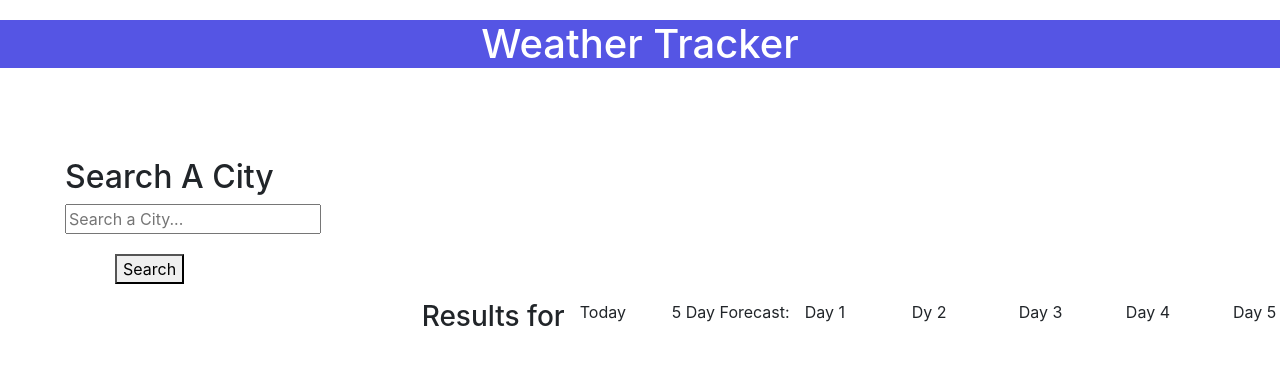
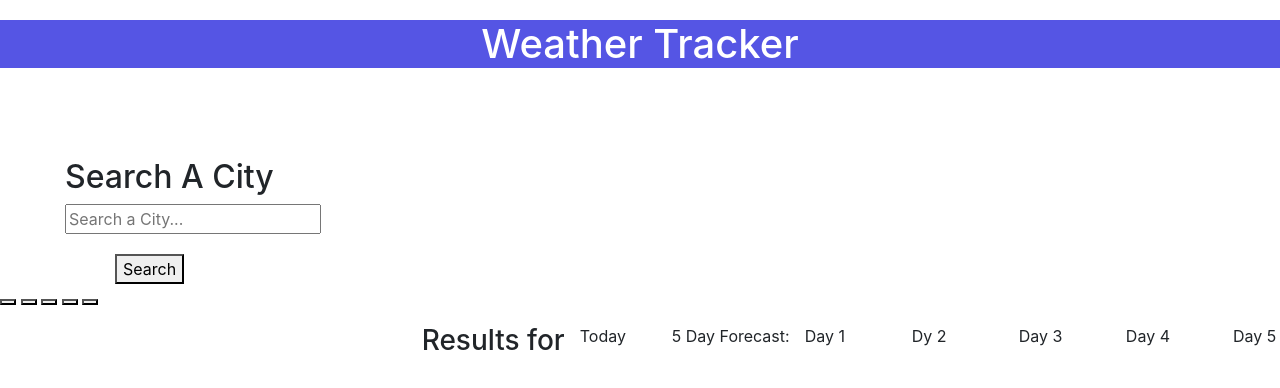
Before and after one commit to amackenzie26/weather-tracker-app, a plain HTML site: page index.html in a window 1280 px wide. Shown: the top 388 px of the page. Drawn offline with nearby package versions, Linux system fonts and the light colour scheme.

Commit message:
html button updates

```diff
--- a/index.html
+++ b/index.html
@@ -28,6 +28,13 @@
             </div>
             <div class="form-box col">
                 <button id="search-btn">Search</button>
+            </div>
+            <div class="citybtnArea">
+                <button class="btn1"></button>
+                <button class="btn2"></button>
+                <button class="btn3"></button>
+                <button class="btn4"></button>
+                <button class="btn5"></button>
             </div>
             <div id="msg">
                 <pre></pre>
--- a/style.css
+++ b/style.css
@@ -20,7 +20,7 @@ h1 {
 
 #results {
     display: inline;
-    /* flex-direction: column; */
+    flex-direction: column;
 }
 
 #search-btn {
```
